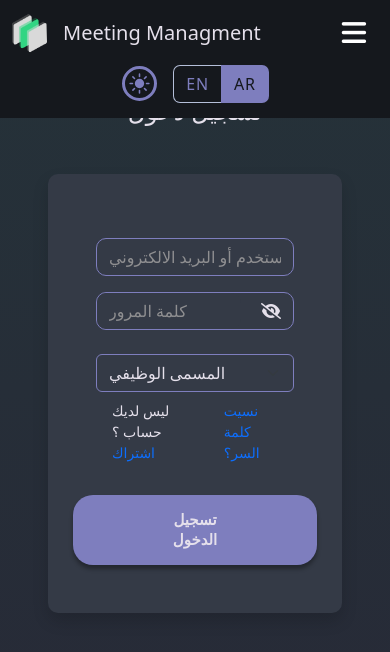
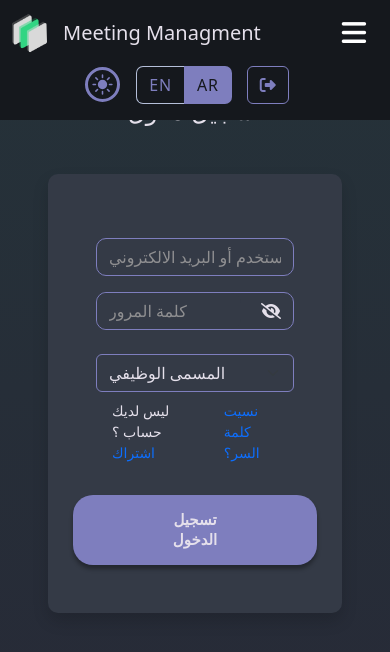
Before and after one commit to Ali1Kh/repos, a React (Create React App) app: page /login in a window 390 px wide. Both pictures are taken after a click on the button 353 px from the left and 32 px from the top of the page. Shown: the top 652 px of the page. Built offline with nearby package versions, Linux system fonts and the light colour scheme; no server answers; a web font is replaced by a local one.

Commit message:
Meetings Done or Not Done

```diff
--- a/src/components/Navbar/Navbar.jsx
+++ b/src/components/Navbar/Navbar.jsx
@@ -89,7 +89,7 @@ export default function Navbar() {
           >
             <img className="nav-logo" src={logo}></img>
             {location.pathname.split("/")[1] === "login" ||
-            location.pathname.split("/")[1] === "signup" ? (
+              location.pathname.split("/")[1] === "signup" ? (
               <h5 className=" mb-0">Meeting Managment</h5>
             ) : (
               ""
@@ -413,6 +413,17 @@ export default function Navbar() {
                     </div>
                   </div>
                 </div>
+                <div className="logout-nav h-100 d-flex justify-content-center align-items-center px-3">
+                  <button
+                    className="btn"
+                    onClick={() => {
+                      localStorage.clear();
+                      navigate("/login");
+                    }}
+                  >
+                    <i class="fa-solid fa-right-from-bracket"></i>
+                  </button>
+                </div>
               </li>
             </ul>
           </div>
--- a/src/components/Navbar/navbar.css
+++ b/src/components/Navbar/navbar.css
@@ -74,7 +74,7 @@
   width: 1px !important;
 }
 
-.langBtn .mydict input[type="radio"]:checked + span {
+.langBtn .mydict input[type="radio"]:checked+span {
   box-shadow: 0 0 0 0.0625em var(--sec-color) !important;
   background-color: var(--sec-color) !important;
   z-index: 1 !important;
@@ -166,8 +166,18 @@
   color: var(--sec-color) !important;
 }
 
-.bell-toggler:hover i{
+.bell-toggler:hover i {
   color: black !important;
+}
+
+/*! logout btn */
+
+.logout-nav .btn {
+  border: 1px solid var(--sec-color) !important;
+}
+
+.logout-nav .btn i {
+  color: var(--sec-color) !important;
 }
 
 @media screen and (max-width: 991px) {
@@ -180,6 +190,13 @@
   }
 }
 
+@media screen and (min-width: 952px) {
+  .logout-nav {
+    display: none !important;
+
+  }
+}
+
 @media screen and (min-width: 992px) {
   .notification-body {
     display: none !important;
--- a/src/components/secretary/Meeting/meetings/Meetings.jsx
+++ b/src/components/secretary/Meeting/meetings/Meetings.jsx
@@ -34,6 +34,29 @@ export default function Meetings() {
       console.log(error);
     }
   }
+  const ChangeMeetingStatus = async (secretary_id, status) => {
+    try {
+      const response = await axios.post(
+        `${process.env.REACT_APP_APIHOST}/secretary/changeStatus/${secretary_id}`,
+        {
+          status: status
+        },
+        {
+          headers: {
+            token: localStorage.getItem("token"),
+          },
+        }
+      );
+      if (response.data.success) {
+        console.log(response.data.success);
+      }
+      else {
+        console.log(response.data.success);
+      }
+    } catch (error) {
+      console.error("Error:", error);
+    }
+  };
 
   useEffect(() => {
     getSecMeetings();
@@ -282,23 +305,23 @@ export default function Meetings() {
             <div
               className="item"
               onClick={() => {
-                console.log("Done", selectedId);
+                ChangeMeetingStatus(selectedId, "Done");
               }}
             >
               {t("MeetingContextMenu.statusContext.done")}
             </div>
-            <div
+            {/* <div
               className="item"
               onClick={() => {
                 console.log("Cancelled", selectedId);
               }}
             >
               {t("MeetingContextMenu.statusContext.changedate")}
-            </div>
+            </div> */}
             <div
               className="item"
               onClick={() => {
-                console.log("Cancelled", selectedId);
+                ChangeMeetingStatus(selectedId, "Not Done");
               }}
             >
               {t("MeetingContextMenu.statusContext.cancel")}
```
